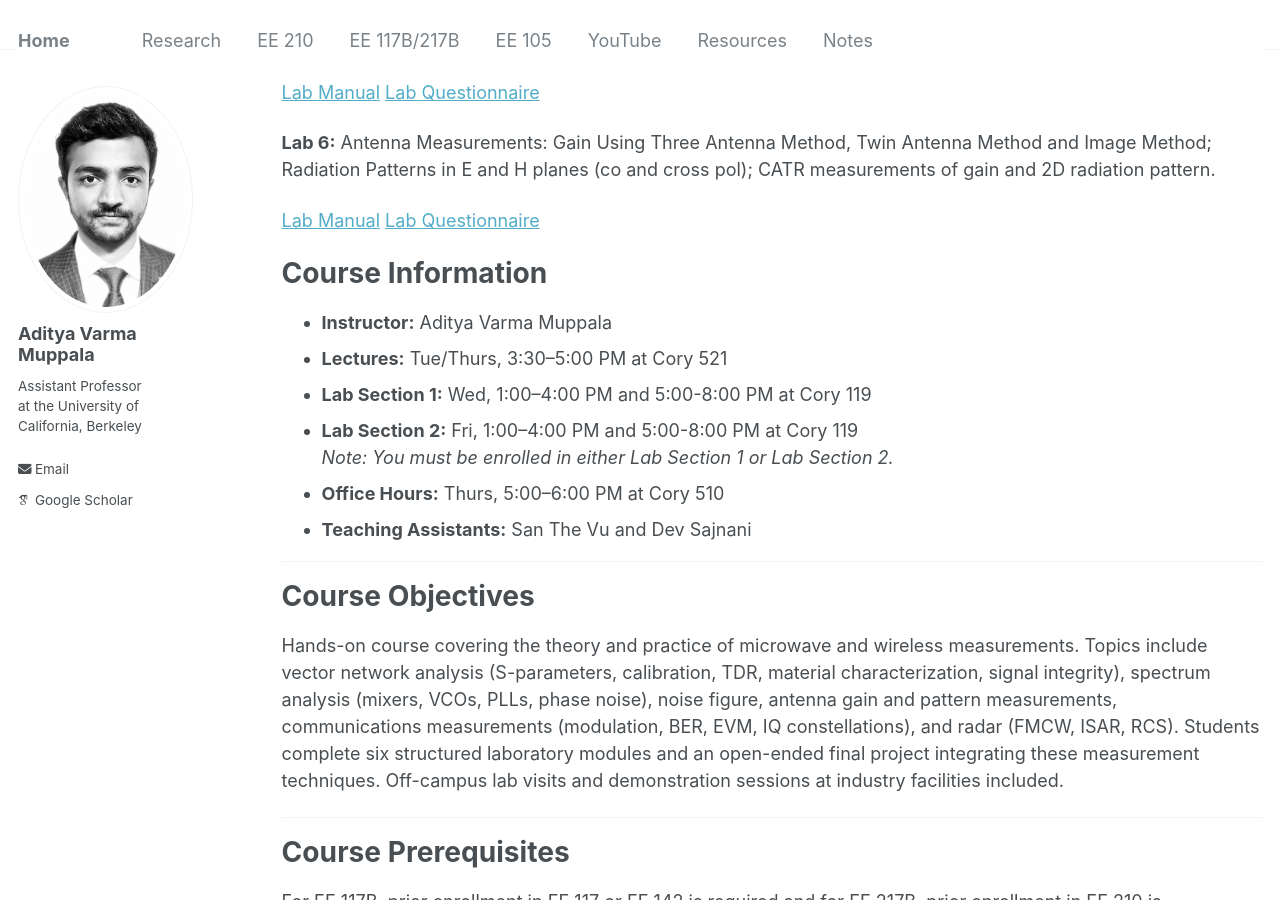
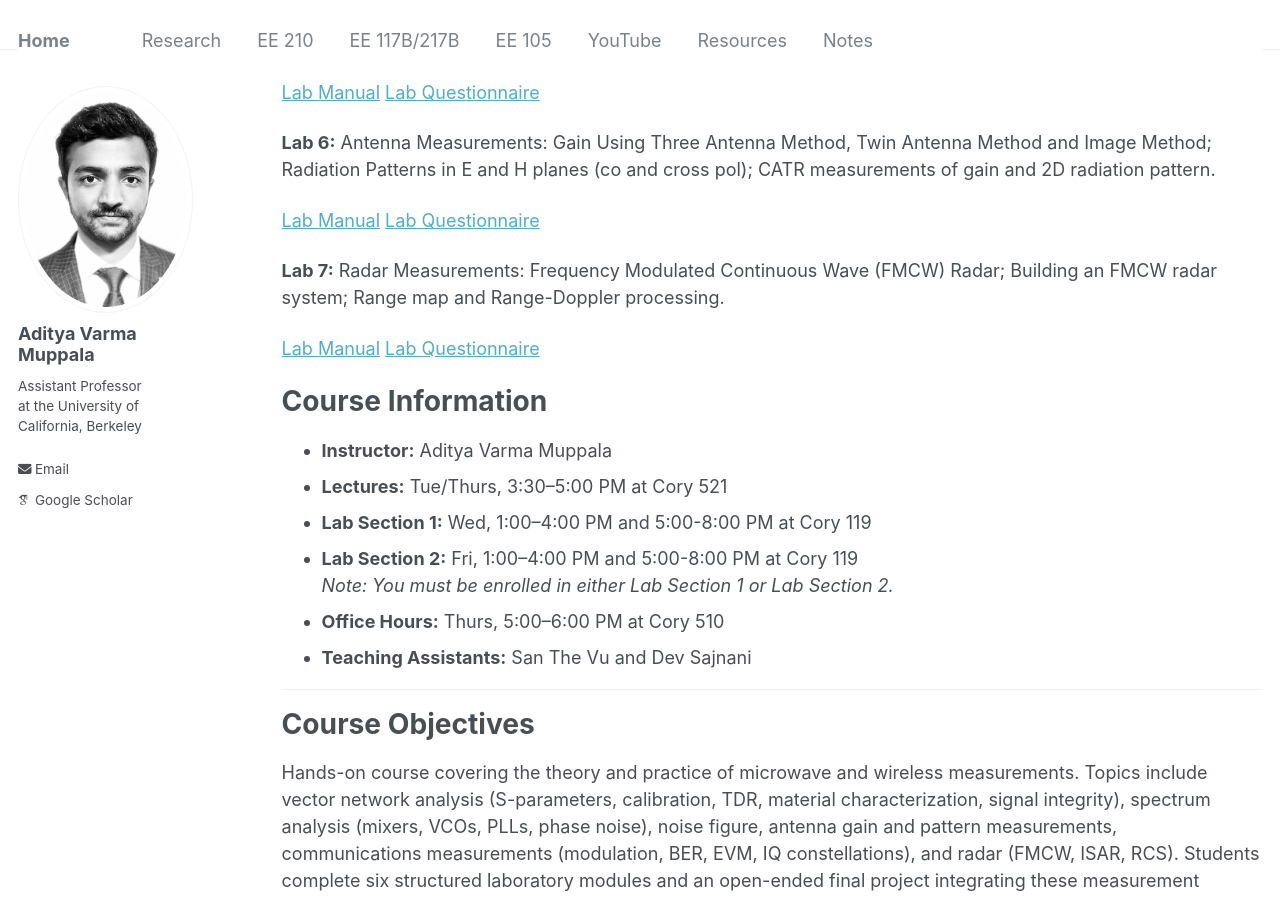
Before and after one commit to AdityaMuppala/adityamuppala.github.io, a Jekyll site: the page built from _pages/teaching117B217B.md, in a window 1280 px wide and 900 px high, scrolled down 1575 px. Built offline with Jekyll 4.4.1, drawn with Linux system fonts in a browser that asks for light colours; some web fonts are replaced.

Commit message:
Update teaching117B217B.md

```diff
--- a/_pages/teaching117B217B.md
+++ b/_pages/teaching117B217B.md
@@ -48,6 +48,10 @@ The recordings here cover the same material as the lectures but are broken up by
 **Lab 6:** Antenna Measurements: Gain Using Three Antenna Method, Twin Antenna Method and Image Method; Radiation Patterns in E and H planes (co and cross pol); CATR measurements of gain and 2D radiation pattern.
 
 [Lab Manual](https://adityamuppala.github.io/assets/EE_117B217B/Antennas_Lab_Manual.pdf) [Lab Questionnaire](https://adityamuppala.github.io/assets/EE_117B217B/Antennas_Lab_Questionnaire.pdf)
+
+**Lab 7:** Radar Measurements: Frequency Modulated Continuous Wave (FMCW) Radar; Building an FMCW radar system; Range map and Range-Doppler processing.
+
+[Lab Manual](https://adityamuppala.github.io/assets/EE_117B217B/Radar_Lab_Manual.pdf) [Lab Questionnaire](https://adityamuppala.github.io/assets/EE_117B217B/Radar_Lab_Questionnaire.pdf)
 
 # Course Information
 - **Instructor:** Aditya Varma Muppala
```
